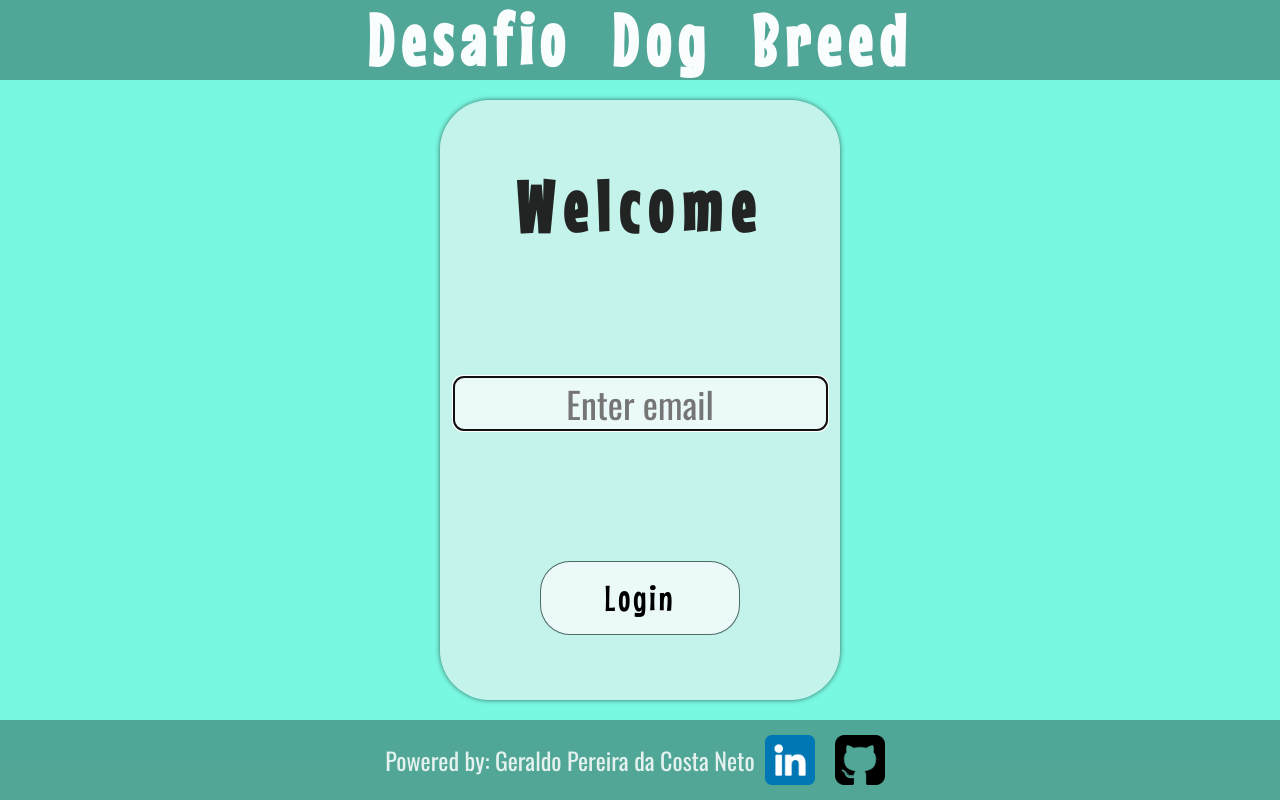
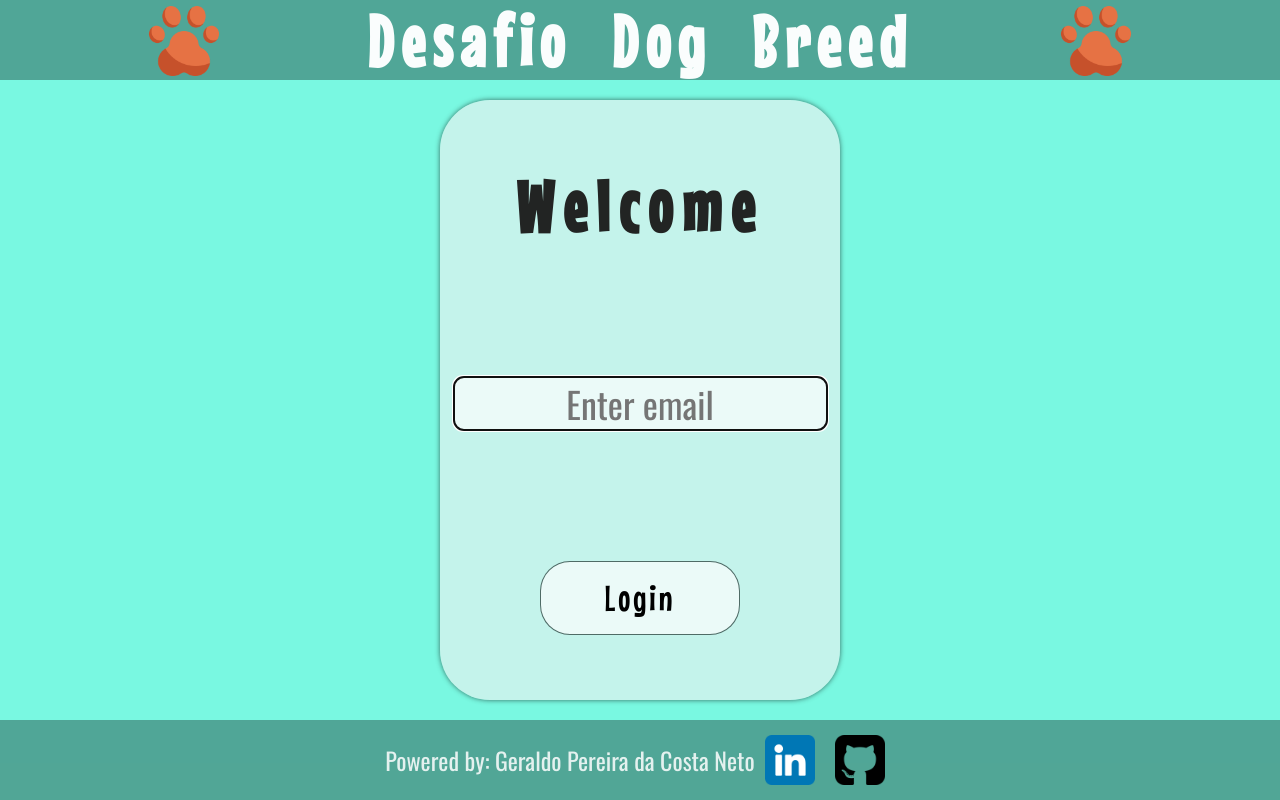
Before and after one commit to GeracNeto/dog-breed, a React (Vite) app: page / in a window 1280 px wide. Built offline with nearby package versions, Linux system fonts and the light colour scheme.

Commit message:
Adicionada imagens no header

```diff
--- a/src/components/Header/index.tsx
+++ b/src/components/Header/index.tsx
@@ -1,11 +1,18 @@
 // Styles
 import './style.css';
+
+// Images
+import Pegada from "../../assets/images/pegada.png";
 
 const Header = () => {
 
     return(
         <header>
-            <h1><a href="https://gitlab.com/q9-tecnologia/desafios/mobile/desafio-dogbreed" target='_blank'>Desafio Dog Breed</a></h1>
+            <h1>
+                <img src={Pegada} alt="dog-paw-" />
+                <a href="https://gitlab.com/q9-tecnologia/desafios/mobile/desafio-dogbreed" target='_blank'>Desafio Dog Breed</a>
+                <img src={Pegada} alt="dog-paw" />
+            </h1>
         </header>
     );
 };
--- a/src/components/Header/style.css
+++ b/src/components/Header/style.css
@@ -2,10 +2,12 @@ header{
     height: 10vh;
 
     background-color: #1d3d3770;
+}
 
+header h1{
     display: flex;
     align-items: center;
-    justify-content: center;
+    justify-content: space-evenly;
 }
 
 header a{
@@ -16,3 +18,7 @@ header a{
     word-spacing: 20px;
     letter-spacing: 8px;
 }
+
+header img{
+    width: 80px;
+}
```
